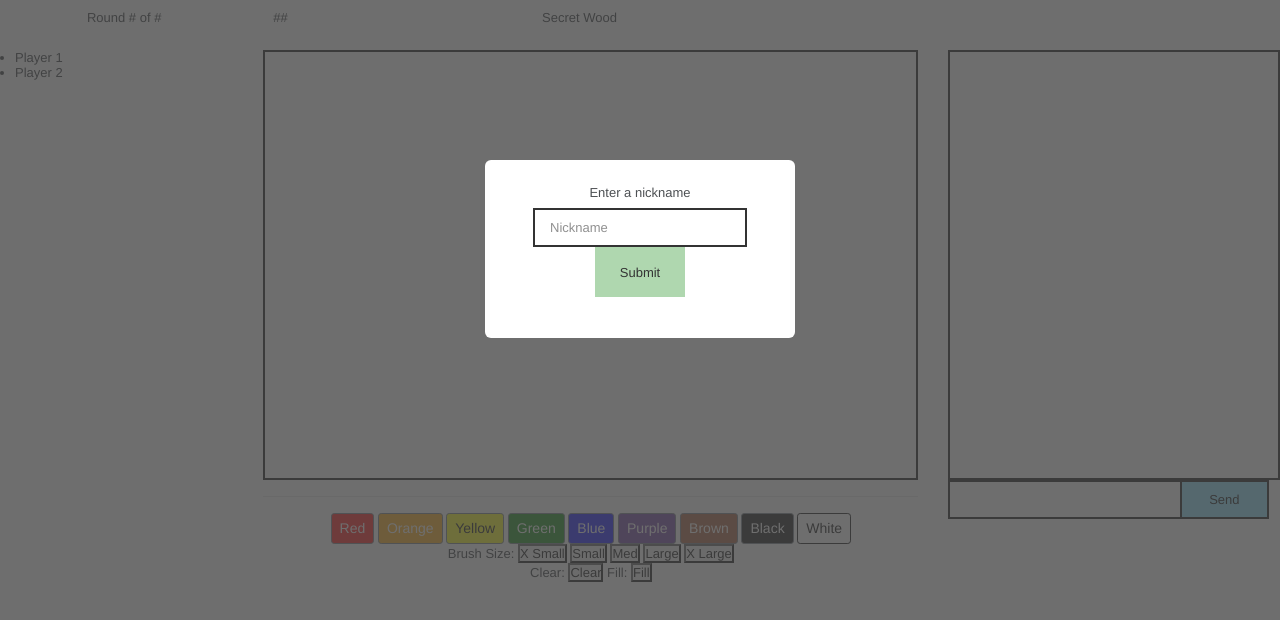
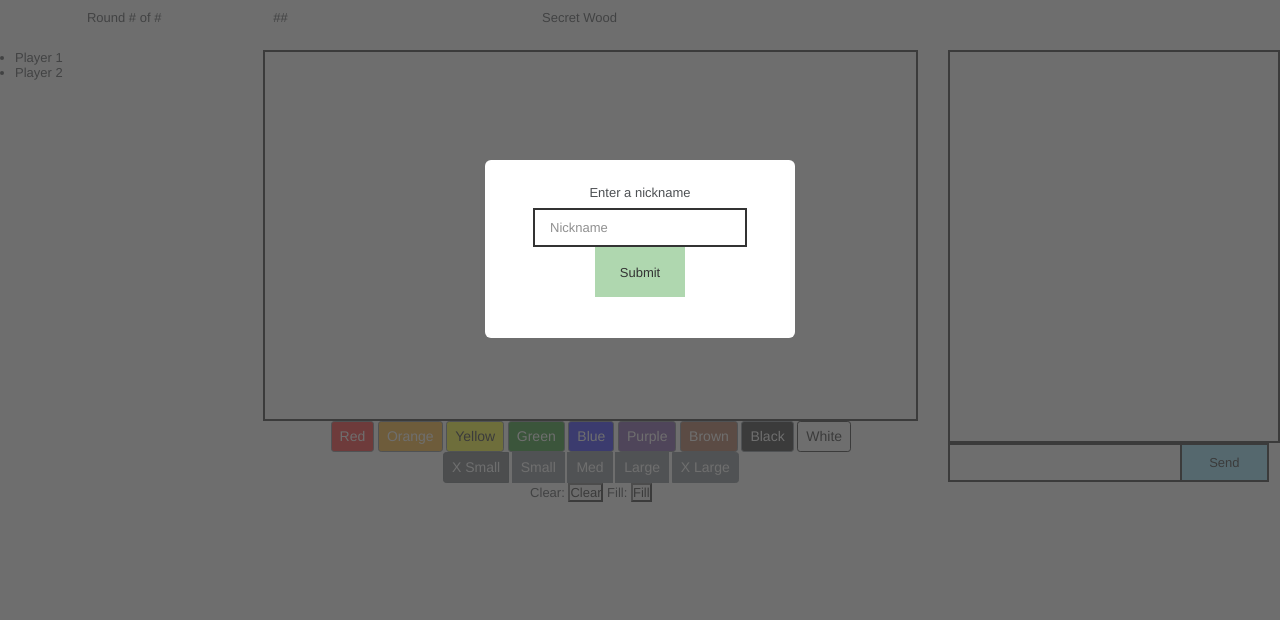
Before and after one commit to redbubble-ash/Pictionary, a website: page public/index.html in a window 1280 px wide. Shown: the top 620 px of the page. Drawn offline with nearby package versions, Linux system fonts and the light colour scheme; no server answers.

Commit message:
created radio buttons for brush size

```diff
--- a/public/index.html
+++ b/public/index.html
@@ -53,7 +53,7 @@
                 <div id="sketch">
                     <canvas id="drawArea"></canvas>
                 </div>
-                <hr>
+                <!-- <hr> -->
                 <div id="settings" class="btn-group-sm" role="group">
                     <button id="red" class="btn btn-secondary" type="button">Red</button>
                     <button id="orange" class="btn btn-secondary" type="button">Orange</button>
@@ -65,7 +65,25 @@
                     <button id="black" class="btn btn-secondary" type="button">Black</button>
                     <button id="white" class="btn btn-secondary" type="button">White</button>
                 </div>
+                <div id="settings" class="btn-group btn-group-toggle btn-group-sm" data-toggle="buttons">
+                    <label class="btn btn-secondary active">
+                      <input type="radio" name="options" id="xSmaller" checked> X Small
+                    </label>
+                    <label class="btn btn-secondary">
+                      <input type="radio" name="options" id="small"> Small
+                    </label>
+                    <label class="btn btn-secondary">
+                      <input type="radio" name="options" id="medium"> Med
+                    </label>
+                    <label class="btn btn-secondary">
+                        <input type="radio" name="options" id="large"> Large
+                    </label>
+                    <label class="btn btn-secondary">
+                        <input type="radio" name="options" id="xLarger"> X Large
+                    </label>
+                </div>
 
+<!--
                 <div id="settings">
                     Brush Size:
                     <button id="xSmaller">X Small</button>
@@ -73,7 +91,7 @@
                     <button id="medium">Med</button>
                     <button id="large">Large</button>
                     <button id="xLarger">X Large</button>
-                </div>
+                </div> -->
 
                 <div id="settings">
                     Clear:
--- a/public/style.css
+++ b/public/style.css
@@ -79,12 +79,13 @@ form {
 /*\/used for canvas & controls\/ */
 #sketch {
   border: 2px solid black;
-  height: 90%;
+  height: 85%;
   /* border: 2px solid black; */
 }
 #settings {
   display: block;
   text-align:center;
+
 }
 #red{
   background: red;
```
